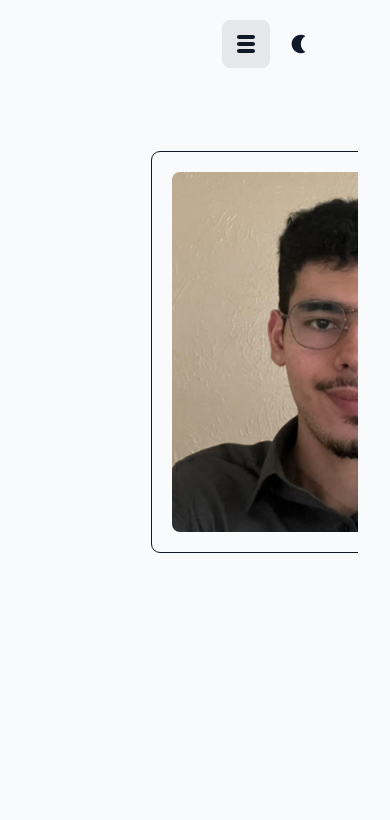
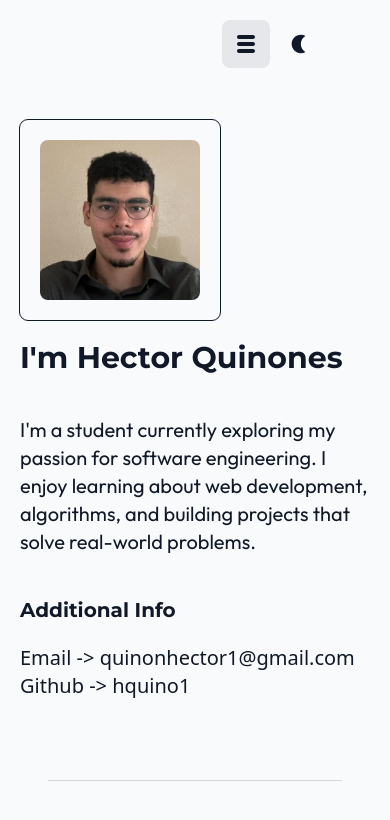
Before and after one commit to hquino1/hquino1.github.io, a React (Vite) app: page / in a window 390 px wide. Shown: the top 820 px of the page. Built offline with nearby package versions, Linux system fonts and the light colour scheme.

Commit message:
adding responsive layout for about

```diff
--- a/src/App.jsx
+++ b/src/App.jsx
@@ -46,7 +46,7 @@ function App() {
       {showNavbar && <div className='fixed h-full w-full bg-black/50 z-40'></div>}
       {showNavbar && <LimitedNavigation></LimitedNavigation>}
       <Navigation />
-      <div class="flex-1 p-8 overflow-y-auto">
+      <div class="flex-1 sm:p-8 overflow-y-auto">
         <Routes>
           <Route path='/' element={<About />} />
           <Route path='/projects' element={<Projects />} />
--- a/src/pages/About.jsx
+++ b/src/pages/About.jsx
@@ -5,14 +5,14 @@ import { IoSchool } from "react-icons/io5";
 
 function About() {
   return (
-    <div class="text-[#111827] dark:text-[#F1F5F9] w-full h-full p-30 overflow-auto">
-      <div class="h-auto flex mb-20">
-        <div class="mr-15 mb-auto h-[400px] w-[400px] rounded-lg outline-1 p-5 flex-shrink-0">
+    <div class="text-[#111827] dark:text-[#F1F5F9] w-full h-full pr-0 pl-5 pt-30 pr-5 sm:p-10 lg:p-20 xl:p-30 overflow-auto">
+      <div class="flex flex-col md:flex-row h-auto mb-20">
+        <div className="mr-15 mb-auto h-[200px] w-[200px] sm:h-[250px] sm:w-[250px] lg:h-[300px] lg:w-[300px] xl:h-[400px] xl:w-[400px] rounded-lg outline-1 p-5 flex-shrink-0">
           <img src={headshot} className='object-cover h-full w-full rounded-lg'/>
         </div>
 
-        <div class="w-1/2 h-full mt-5 mr-10">
-          <div class="text-4xl mb-10 font-[Montserrat] font-bold"> I'm Hector Quinones </div>
+        <div class="w-full lg:w-1/2 h-full mt-5 mr-10">
+          <div class="text-3xl lg:text-4xl mb-10 font-[Montserrat] font-bold"> I'm Hector Quinones </div>
           <div class="font-[Outfit] text-xl mb-10"> I'm a student currently exploring my passion for software engineering. I enjoy learning about web development, algorithms, and building projects that solve real-world problems.</div>
           <div>
             <div class="text-xl mb-5 font-[Montserrat] font-bold"> Additional Info </div>
```
